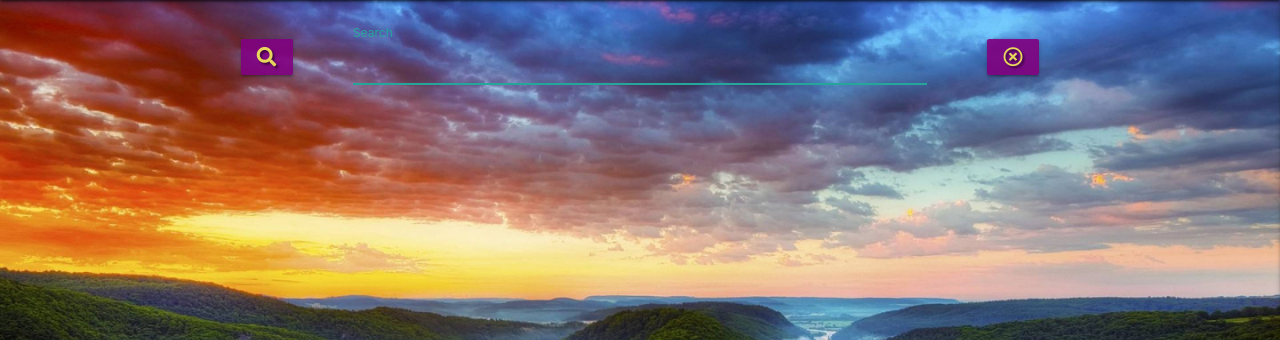
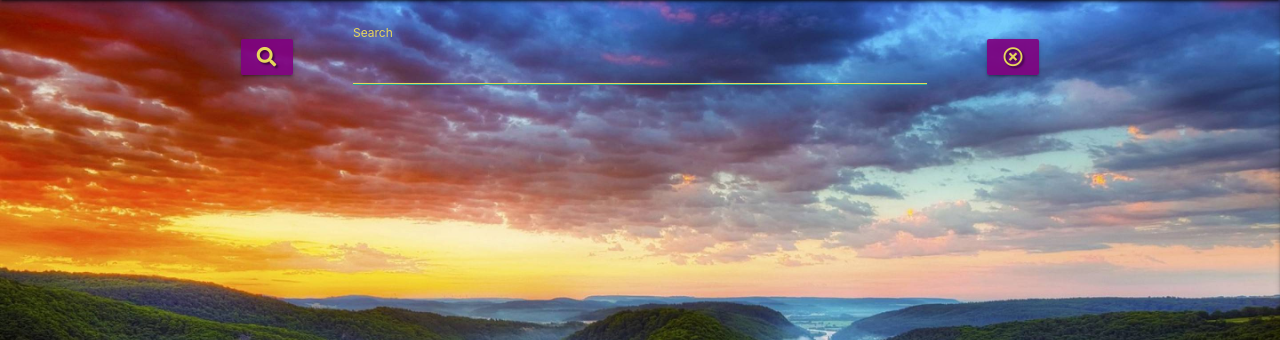
Before and after one commit to JamieM-Hub/JM-dark-pokedex, a Flask app: page /get_pokemon in a window 1280 px wide. Shown: the part 80-420 px from the top of the page. Run offline with Flask 2, Linux system fonts and the light colour scheme; data that the repository does not hold is empty; some libraries are stand-ins or nearby versions; some web fonts are replaced.

Commit message:
override default Materialize input border and label color

```diff
--- a/static/css/style.css
+++ b/static/css/style.css
@@ -56,7 +56,13 @@ body {
 .input-field input {
     color: whitesmoke;
     text-align: center;
+    border-bottom-color: #e7d75c !important;
 }
+
+label.active {
+    color: #e7d75c !important;
+}
+
 
 /* HEADER */
 
```
